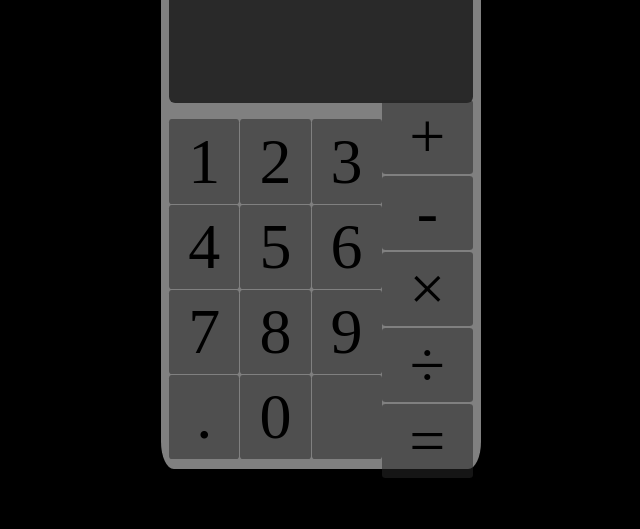
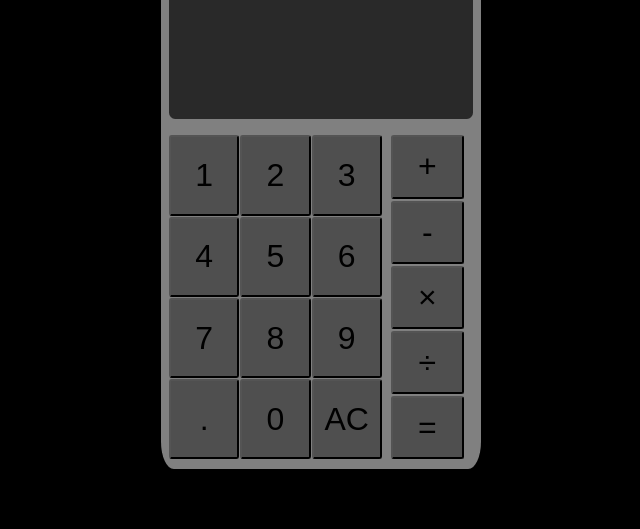
Before and after one commit to Jiji344/Calculatrice, a website built with Vite: page Calculatrice/index.html in a window 1280 px wide. Shown: the part 271-800 px from the top of the page, without its empty margins (319-959 px from the left). Built offline with nearby package versions, Linux system fonts and the light colour scheme.

Commit message:
upda(e
update

```diff
--- a/Calculatrice/index.html
+++ b/Calculatrice/index.html
@@ -12,7 +12,7 @@
       <div class="calculatrice">
 
                 <div class="screen">
-
+                  00000
 
                 </div>
 
@@ -20,28 +20,28 @@
 
 
                     <div class="chiffre">
-                      <span class="un">1</span>
-                      <span class="deux">2</span>
-                      <span class="trois">3</span>
-                      <span class="quatre">4</span>
-                      <span class="cinq">5</span>
-                      <span class="six">6</span>
-                      <span class="sept">7</span>
-                      <span class="huit">8</span>
-                      <span class="neuf">9</span>
-                      <span class="point">.</span>
-                      <span class="zero">0</span>
-                      <span class="vide"></span>
+                      <button class="un">1</button>
+                      <button class="deux">2</button>
+                      <button class="trois">3</button>
+                      <button class="quatre">4</button>
+                      <button class="cinq">5</button>
+                      <button class="six">6</button>
+                      <button class="sept">7</button>
+                      <button class="huit">8</button>
+                      <button class="neuf">9</button>
+                      <button class="point">.</button>
+                      <button class="zero">0</button>
+                      <button class="reset">AC</button>
 
                       </div>
 
                       <div class="math">
 
-                        <span class="plus">+</span>
-                        <span class="moins">-</span>
-                        <span class="multiple">×</span>
-                        <span class="divise">÷</span>
-                        <span class="egal">=</span>
+                        <button class="plus">+</button>
+                        <button class="moins">-</button>
+                        <button class="multiple">×</button>
+                        <button class="divise">÷</button>
+                        <button class="egal">=</button>
 
                       </div>
 
--- a/Calculatrice/style.css
+++ b/Calculatrice/style.css
@@ -14,7 +14,7 @@
 
 .calculatrice {
   width: 25%;
-  height: 85vh;
+  height: 85%;
   background-color: rgb(128, 128, 128);
   border-radius:4%;
   display: flex;
@@ -30,6 +30,10 @@
   width:95%;
   height:50%;
   background-color: rgba(19, 19, 19, 0.795);
+  display: flex;
+  justify-content: center;
+  align-items: center;
+  font-size: 3em;
 }
 
 .chiffreContainer {
@@ -53,8 +57,8 @@
 
 }
 
-.chiffre span{
-  font-size:4em;
+.chiffre button{
+  font-size:2em;
   display: flex;
   background-color: rgba(39, 39, 39, 0.548);
   width:100%;
@@ -75,11 +79,11 @@
   flex-direction: column;
 }
 
-.math span{
-  font-size:4em;
+.math button{
+  font-size:2em;
   display: flex;
   background-color: rgba(39, 39, 39, 0.548);
-  width:100%;
+  width:80%;
   height: 100%;
   justify-content: center;
   align-items: center;
```
